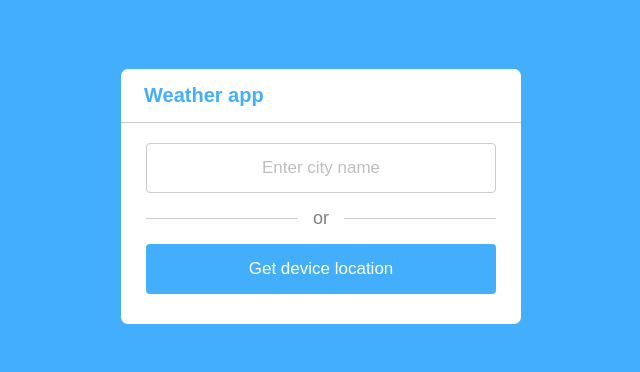
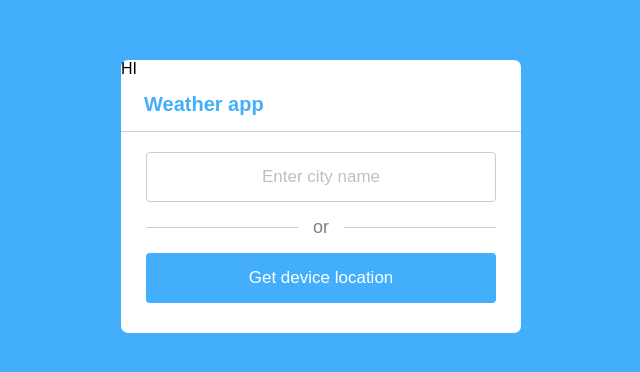
Before and after one commit to mihajlovskakate/WeatherApp, a website: page index.html in a window 1280 px wide. Shown: the part 204-576 px from the top of the page, without its empty margins (319-959 px from the left). Drawn offline with nearby package versions, Linux system fonts and the light colour scheme.

Commit message:
new comment

```diff
--- a/index.html
+++ b/index.html
@@ -12,7 +12,7 @@
 
 <body>
   <div class="wrapper">
-    <p><p/>
+<p>HI</p>
       <header><i class="fi fi-rs-angle-double-small-left"></i>Weather app</header>
     <section class="input-part">
       <div class="search-box">
```
